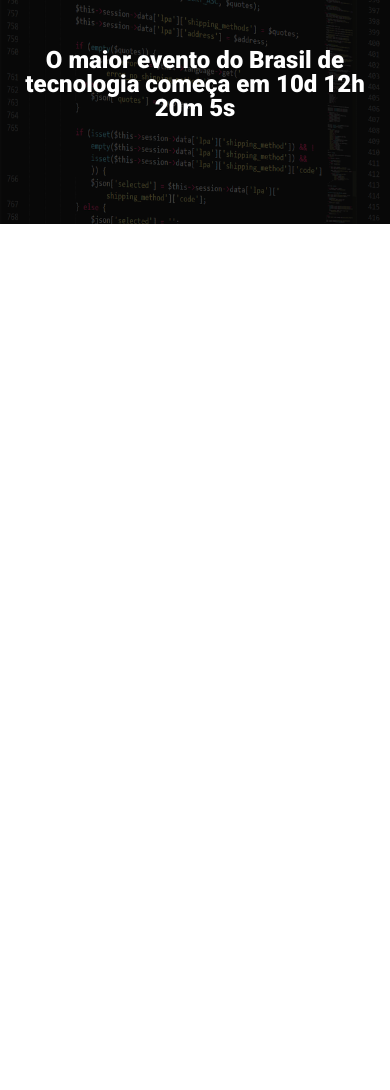
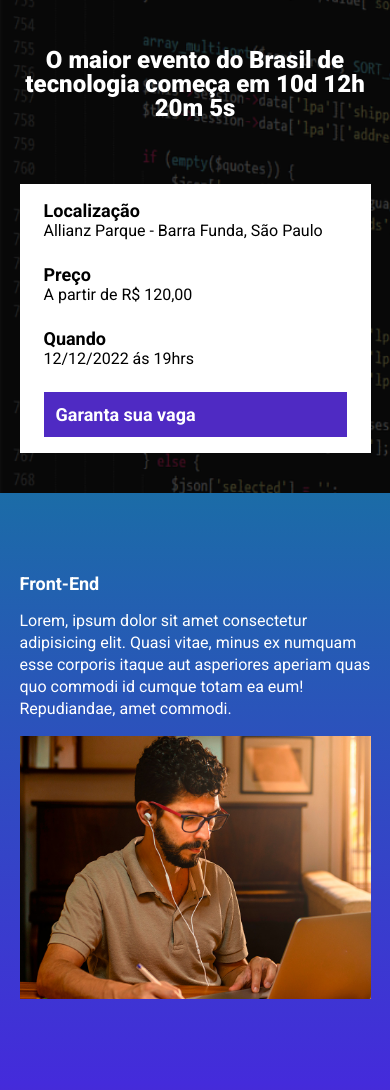
Before and after one commit to jgustavo7/ebac_tech_talks, a website built with Parcel: page src/index.html in a window 390 px wide. Shown: the part 80-1170 px from the top of the page. Before the commit the page ends 844 px from the top, so only its background shows below. Built offline with nearby package versions, Linux system fonts and the light colour scheme.

Commit message:
containers criados

```diff
--- a/src/index.html
+++ b/src/index.html
@@ -9,6 +9,7 @@
     <link rel="preconnect" href="https://fonts.gstatic.com" crossorigin>
     <link href="https://fonts.googleapis.com/css2?family=Roboto:wght@400;700;900&display=swap" rel="stylesheet">
     <link rel="stylesheet" href="styles/main.scss">
+    <link rel="stylesheet" href="https://unpkg.com/aos@next/dist/aos.css" />
 </head>
 <body>
     <header class="hero">
@@ -17,10 +18,73 @@
             <p class="hero__text">
                 O maior evento do Brasil de tecnologia começa em 10d 12h 20m 5s
             </p>
+            <div class="infos-bar">
+                <ul class="infos-bar__infos">
+                    <li class="infos-bar__infos__item">
+                        <b>Localização</b>
+                        Allianz Parque -  Barra Funda, São Paulo
+                    </li>
+                    <li class="infos-bar__infos__item">
+                        <b>Preço</b>
+                        A partir de R$ 120,00
+                    </li>
+                    <li class="infos-bar__infos__item">
+                        <b>Quando</b>
+                        12/12/2022 ás 19hrs
+                    </li>
+                </ul>
+                <a href="#" class="button button--primary">
+                    Garanta sua vaga
+                </a>
+            </div>
         </div>
     </header>
+    <section class="event event--frontend">
+        <div class="container" data-aos="fade-right">
+            <div class="event__details">
+                <h2 class="event__details__title">Front-End</h2>
+                <p class="event__details__description">
+                    Lorem, ipsum dolor sit amet consectetur adipisicing elit. Quasi vitae, minus ex numquam esse corporis itaque aut asperiores aperiam quas quo commodi id cumque totam ea eum! Repudiandae, amet commodi.
+                </p>
+            </div>
+            <img class="event__image" src="./images/frontend.png" alt="Front-End">
+        </div>
+    </section>
+    <section class="event event--ui-ux event--image-left">
+        <div class="container" data-aos="fade-left">
+            <div class="event__details">
+                <h2 class="event__details__title">UI/UX</h2>
+                <p class="event__details__description">
+                    Lorem, ipsum dolor sit amet consectetur adipisicing elit. Quasi vitae, minus ex numquam esse corporis itaque aut asperiores aperiam quas quo commodi id cumque totam ea eum! Repudiandae, amet commodi.
+                </p>
+            </div>
+            <img class="event__image" src="./images/frontend.png" alt="Front-End">
+        </div>
+    </section>
+    <section class="event event--data-science">
+        <div class="container" data-aos="fade-right">
+            <div class="event__details">
+                <h2 class="event__details__title">Data Science</h2>
+                <p class="event__details__description">
+                    Lorem, ipsum dolor sit amet consectetur adipisicing elit. Quasi vitae, minus ex numquam esse corporis itaque aut asperiores aperiam quas quo commodi id cumque totam ea eum! Repudiandae, amet commodi.
+                </p>
+            </div>
+            <img class="event__image" src="./images/frontend.png" alt="Front-End">
+        </div>
+    </section>
+    <section class="event event--backend event--image-left">
+        <div class="container" data-aos="fade-left">
+            <div class="event__details">
+                <h2 class="event__details__title">Back-End</h2>
+                <p class="event__details__description">
+                    Lorem, ipsum dolor sit amet consectetur adipisicing elit. Quasi vitae, minus ex numquam esse corporis itaque aut asperiores aperiam quas quo commodi id cumque totam ea eum! Repudiandae, amet commodi.
+                </p>
+            </div>
+            <img class="event__image" src="./images/frontend.png" alt="Front-End">
+        </div>
+    </section>
 
-
+    <script src="https://unpkg.com/aos@next/dist/aos.js"></script>
     <script src="scripts/main.js"></script>
 </body>
 </html>
--- a/src/scripts/main.js
+++ b/src/scripts/main.js
@@ -1 +1 @@
-console.log("olá mundo");
+AOS.init();
--- /dev/null
+++ b/src/styles/components/buttons.scss
@@ -0,0 +1,26 @@
+@use '../variaveis';
+
+.button {
+    padding: 12px;
+    font-size: 18px;
+    font-weight: bold;
+    text-decoration: none;
+    text-align: center;
+    white-space: nowrap;
+
+    &--primary {
+        color: variaveis.$textColor;
+        background-color: variaveis.$roxo;
+    }
+
+    @media (max-width: 640px) {
+        display: flex;
+        align-items: center;
+        width: 100%;
+    }
+
+    @media (max-width: 1024px) {
+        display: flex;
+        align-items: center;
+    }
+}
--- /dev/null
+++ b/src/styles/components/event.scss
@@ -0,0 +1,63 @@
+@use '../variaveis';
+
+.event {
+    padding: 80px 0;
+
+    &--frontend {
+        background-image: linear-gradient(variaveis.$azul1, variaveis.$azul2);
+    }
+
+    &--ui-ux {
+        background-image: linear-gradient(variaveis.$azul2, variaveis.$rosa);
+    }
+
+    &--data-science {
+        background-image: linear-gradient(variaveis.$rosa, variaveis.$amarelo);
+    }
+
+    &--backend {
+        background-image: linear-gradient(variaveis.$amarelo, variaveis.$rosa);
+    }
+
+    &--image-left {
+        .container {
+            flex-direction: row-reverse
+        }
+    }
+
+    .container {
+        display: flex;
+        gap: 40px;
+    }
+
+    &__image {
+        max-width: 360px;
+    }
+
+    &__details {
+        &__title {
+            font-size: 18px;
+            font-weight: bold;
+            margin-bottom: 16px;
+        }
+
+        &__description {
+            line-height: 22px;
+        }
+    }
+
+    @media (max-width: 640px) {
+        .container {
+            display: block;
+        }
+
+        &__image {
+            width: 100%;
+        }
+
+        &__details {
+            margin-right: 0;
+            margin-bottom: 16px;
+        }
+    }
+}
--- /dev/null
+++ b/src/styles/components/infos-bar.scss
@@ -0,0 +1,42 @@
+@use '../variaveis';
+
+.infos-bar {
+    padding: 16px 24px;
+    background-color: variaveis.$textColor;
+    display: flex;
+    justify-content: space-between;
+
+    &__infos {
+        display: flex;
+        gap: 40px;
+
+        &__item {
+            font-size: 14;
+            color: variaveis.$secundaryTextColor;
+
+            b   {
+                color: variaveis.$secundaryTextColor;
+                font-size: 18px;
+                display: block;
+            }
+        }
+    }
+
+    @media (max-width: 640px) {
+        display: block;
+
+        &__infos {
+            display: block;
+
+            &__item {
+                margin-bottom: 24px;
+            }
+        }
+    }
+
+    @media (max-width: 1024px) {
+        &__infos {
+            gap: 16px;
+        }
+    }
+}
--- a/src/styles/hero.scss
+++ b/src/styles/hero.scss
@@ -1,3 +1,5 @@
+@use 'variaveis';
+
 .hero {
     padding-top: 64px;
     padding-bottom: 100px;
@@ -16,7 +18,7 @@
         left: 0;
         width: 100%;
         height: 100%;
-        background-color: #000;
+        background-color: variaveis.$secundaryTextColor;
         content: '';
         opacity: 0.7;
     }
--- a/src/styles/main.scss
+++ b/src/styles/main.scss
@@ -1,11 +1,16 @@
 @use 'hero';
+@use 'components/infos-bar';
+@use 'components/buttons';
+@use 'components/event';
+@use 'variaveis';
 
 * {
     margin: 0;
     padding: 0;
     box-sizing: border-box;
     font-family: Roboto, sans-serif;
-    color: #fff;
+    color: variaveis.$textColor;
+    list-style: none;
 }
 
 .container {
--- /dev/null
+++ b/src/styles/variaveis.scss
@@ -0,0 +1,8 @@
+$textColor: #fff;
+$secundaryTextColor: #000;
+
+$azul1: #1B6CA7;
+$azul2: #442BDB;
+$rosa: #89223B;
+$amarelo: #9C791D;
+$roxo:#4F2AC3;
```
